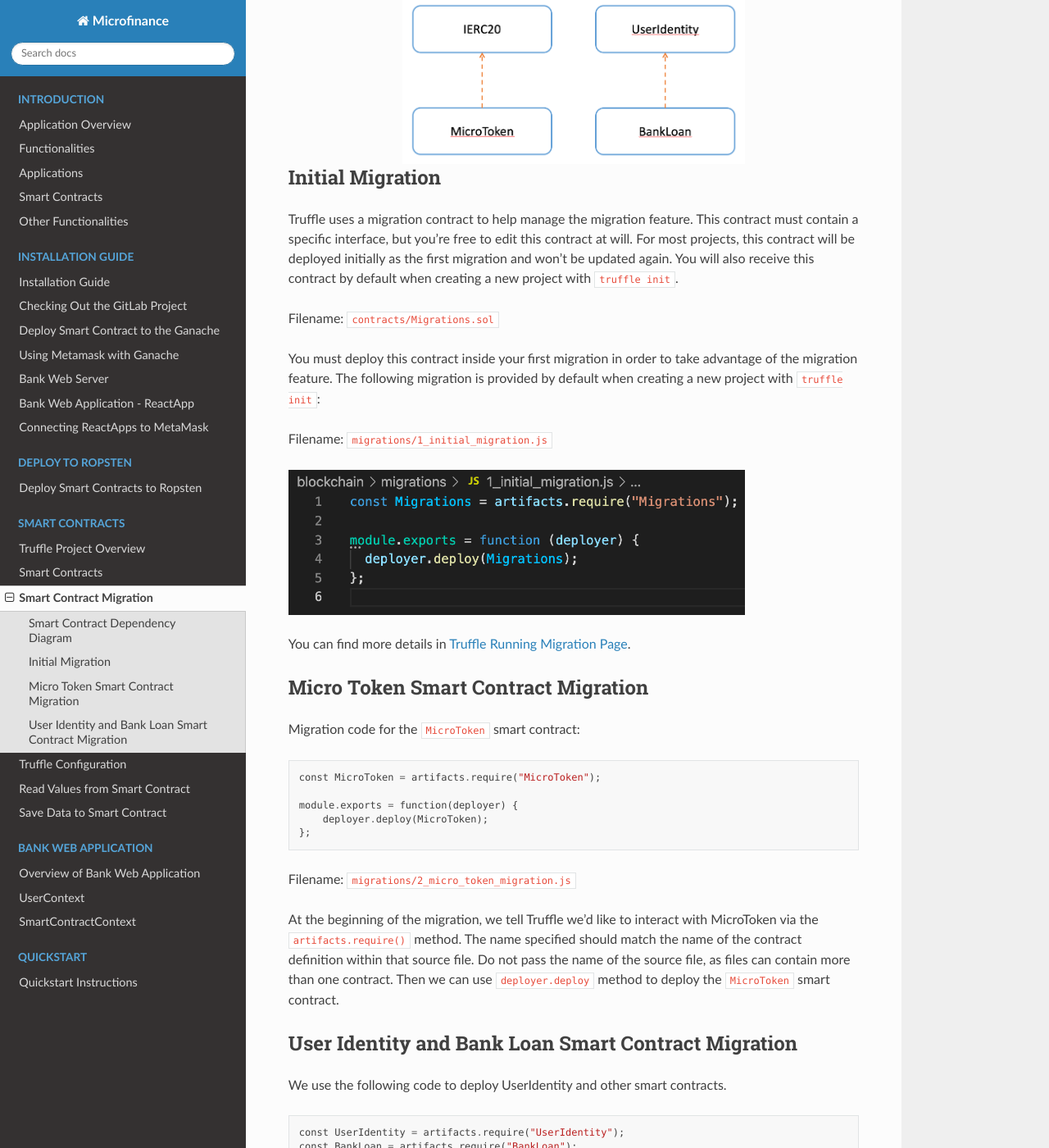
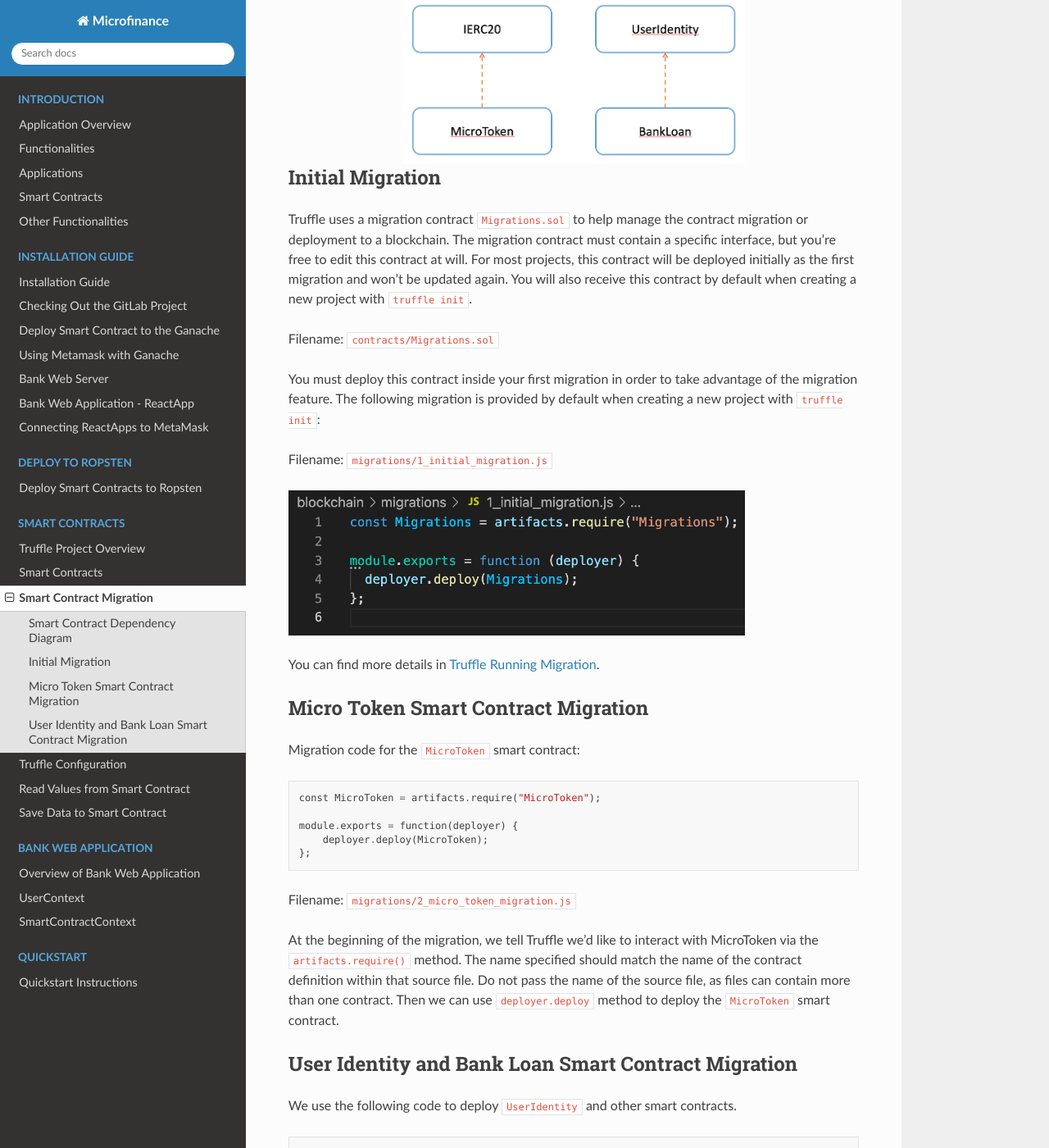
Before and after one commit to NivedithaKarthikeyan/LandregistryApp, a Sphinx documentation site: the page built from docs/source/blockchain/migration.rst, in a window 1280 px wide and 1400 px high, scrolled down 344 px. Shown: the whole window at 82% size. Built offline with Sphinx 7.4.7 and the Read the Docs theme 2.0.0, drawn with Linux system fonts in a browser that asks for light colours; some of the changed text lies outside the part shown.

Commit message:
Update docs/source/blockchain/migration.rst

```diff
--- a/docs/source/blockchain/migration.rst
+++ b/docs/source/blockchain/migration.rst
@@ -17,8 +17,8 @@ The ``BankLoan``, ``InsurancePolicy``, ``LoanPayment`` smart contracts make use
 Initial Migration
 ----------------------------------
 
-Truffle uses a migration contract to help manage the migration feature.
-This contract must contain a specific interface, but you're free to edit this contract at will.
+Truffle uses a migration contract ``Migrations.sol`` to help manage the contract migration or deployment to a blockchain.
+The migration contract must contain a specific interface, but you're free to edit this contract at will.
 For most projects, this contract will be deployed initially as the first migration and won't be updated again.
 You will also receive this contract by default when creating a new project with ``truffle init``.
 
@@ -33,7 +33,7 @@ Filename: ``migrations/1_initial_migration.js``
     :width: 80%
 
 You can find more details in
-`Truffle Running Migration Page <https://www.trufflesuite.com/docs/truffle/getting-started/running-migrations>`_.
+`Truffle Running Migration <https://www.trufflesuite.com/docs/truffle/getting-started/running-migrations>`_.
 
 Micro Token Smart Contract Migration
 ----------------------------------
@@ -57,7 +57,7 @@ Then we can use ``deployer.deploy`` method to deploy the ``MicroToken`` smart co
 User Identity and Bank Loan Smart Contract Migration
 ----------------------------------
 
-We use the following code to deploy UserIdentity and other smart contracts. ::
+We use the following code to deploy ``UserIdentity`` and other smart contracts. ::
 
     const UserIdentity = artifacts.require("UserIdentity");
     const BankLoan = artifacts.require("BankLoan");
@@ -72,11 +72,10 @@ We use the following code to deploy UserIdentity and other smart contracts. ::
 
 Filename: ``migrations/3_user_identity_migration.js``
 
-As describe in above migration, first we insert all the contracts we'd like to interact with
-(UserIdentity and BankLoan).
-As shown in the above *Smart Contract Dependency Diagram*, ``BankLoan`` smart contract needs the ``UserIdentity`` smart contract address to deploy.
-To achieve this first, we deploy the ``UserIdentity`` smart contract.
-We use async/await methods to deploy these contracts.
+As described in the above migration, first we insert all the contracts we'd like to interact (UserIdentity and BankLoan).
+As shown in the above *Smart Contract Dependency Diagram*, the ``BankLoan`` smart contract needs the ``UserIdentity`` smart contract address to deploy.
+We first deploy the ``UserIdentity`` smart contract.
+We use the async/await methods to deploy these contracts.
 After deploying the ``UserIdentity`` smart contract, we wait for it to complete the deployment.
 Then we deploy other three smart contracts with the ``UserIdentity`` smart contract address as a parameter.
 
```
